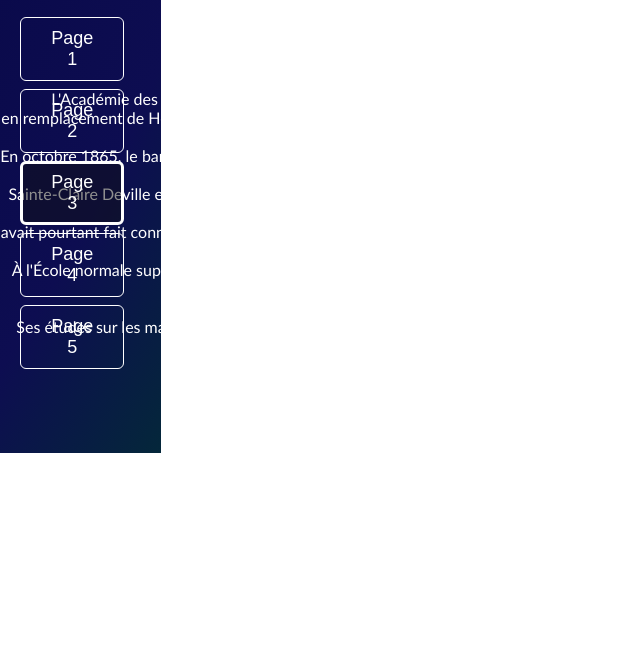
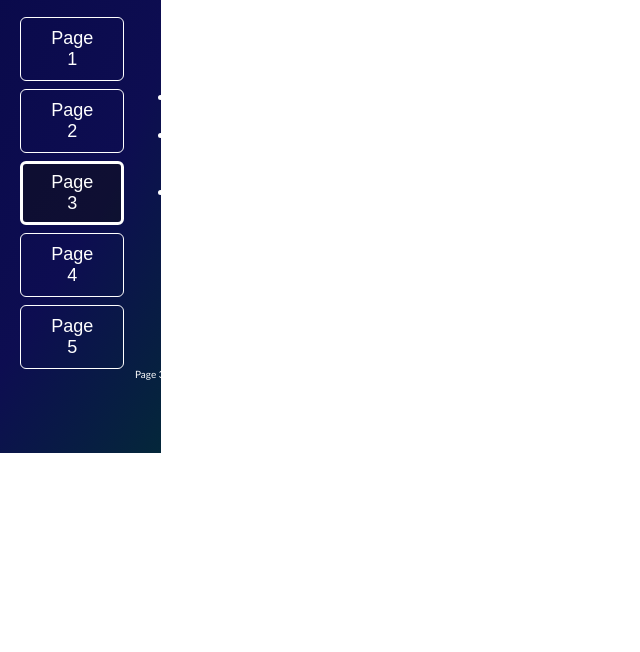
Before and after one commit to ipms-dev/dwgs-code.github.io, a plain HTML site: page page3.html in a window 1280 px wide. Shown: the part 148-800 px from the top of the page, without its empty margins (0-640 px from the left). Drawn offline with Linux system fonts and the light colour scheme.

Commit message:
Add files via upload

```diff
--- a/page3.html
+++ b/page3.html
@@ -2,7 +2,7 @@
 <html>
 <head>
   <link rel="icon" href="pasteur.png">
-    <title>CA MARCHE</title>
+    <title>Louis Pasteur</title>
     <link rel="stylesheet" type="text/css" href="style.css">
 
   <script src="bg.js">
@@ -16,10 +16,10 @@ setTimeout(function() {
   {
    if (event.deltaY < -15)
    {
-    window.location.replace("page2.html")
+    window.location.replace("page2.html");
    }
    else if (event.deltaY > 15){
-    window.location.replace("page4.html")
+    window.location.replace("page4.html");
   }
   });
 }, delay);
@@ -32,17 +32,22 @@ setTimeout(function() {
   <div class="global">
     <div class="loadScreen"><h1>PLEASE WAIT A MOMENT</h1><br><h2>The site is still loading.</h2></div>
     <div class="buttons"><button class="buttonChar" onclick="window.location.href='index.html';">Page 1</button><br><br><br><br><button class="buttonChar" onclick="window.location.href='page2.html';">Page 2</button><br><br><br><br><button class="buttonselectChar" onclick="window.location.href='page3.html';">Page 3</button><br><br><br><br><button class="buttonChar" onclick="window.location.href='page4.html';">Page 4</button><br><br><br><br><button class="buttonChar" onclick="window.location.href='page5.html';">Page 5</button></div>
-    <div class="topLayer title"><p style="font-size: 50px">Louis Pasteur</p><br><p style="font-size: 20px"></p><br/>De 1861 à 1862, Pasteur publie ses travaux réfutant la théorie de la génération spontanée (les microbes se créeraient à partir de rien).</br>L'Académie des sciences lui décerne le prix Jecker pour ses recherches sur les fermentations. En 1862, il est élu à l'Académie des sciences, dans la section de minéralogie,<br/>en remplacement de Henri Hureau de Senarmont.
+    <div class="topLayer title"><p style="font-size: 50px">Louis Pasteur</p><br><p style="font-size: 20px"></p><br/>
+      <ul><li>De 1861 à 1862, Pasteur publie ses travaux réfutant la théorie de la génération spontanée (les microbes se créeraient à partir<br/>de rien).</li>
+      <li>L'Académie des sciences lui décerne le prix Jecker pour ses recherches sur les fermentations. En 1862, il est élu à l'Académie des<br/>
+      sciences, dans la section de minéralogie, en remplacement de Henri Hureau de Senarmont. En 1863, il commence l'étude<br/>des altérations du vin, et entre autres, le processus de formation du vinaigre, il publie un ouvrage sur le sujet en 1866.</li>
 
-En 1863, il commence l'étude des altérations du vin, et entre autres, le processus de formation du vinaigre, il publie un ouvrage sur le sujet en 1866.<br/>
-
-En octobre 1865, le baron Haussmann, instituant une commission chargée d'étudier l'étiologie du choléra et les moyens d'y remédier, y nomme Pasteur, avec Dumas (président), Claude Bernard (malade, il n'y prendra part que de loin),<br/> Sainte-Claire Deville et Pelouze. Les savants, qui cherchent le principe de la contagion dans l'air (alors que Snow, dans un travail publié en 1855, avait montré qu'il était dans l'eau), ne trouvent pas le microbe, que Pacini<br/>avait pourtant fait connaître en 1854.
+      <li>En octobre 1865, le baron Haussmann, instituant une commission chargée d'étudier l'étiologie du choléra et les<br/>
+        moyens d'y remédier, y nomme Pasteur, avec Dumas (président), Claude Bernard (malade, il n'y prendra part que de<br/>
+        loin), Sainte-Claire Deville et Pelouze. Les savants, qui cherchent le principe de la contagion dans l'air (alors que Snow,<br/>
+        dans un travail publié en 1855, avait montré qu'il était dans l'eau), ne trouvent pas le microbe, que Pacini avait pourtant fait connaître en 1854.</li>
 
 
-Lettre de Pasteur à Napoléon III, demandant de nouveaux moyens matériels pour mener à bien ses recherches, avec annotations de Victor Duruy. Archives nationales de France.<br/>
-À l'École normale supérieure, où règne l'esprit républicain, Pasteur, proche de Napoléon III, est contesté tant par ses collègues que par les élèves, ce qui le pousse à démissionner, en 1867, de ses fonctions d'administrateur. Il reçoit une chaire en Sorbonne et on crée,<br/>à l'École normale même, un laboratoire de chimie physiologique dont la direction lui est confiée.<br/>
+Lettre de Pasteur à Napoléon III, demandant de nouveaux moyens matériels pour mener à bien ses recherches, avec annotations de Victor Duruy. Archives nationales de France.
+À l'École normale supérieure, où règne l'esprit républicain, Pasteur, proche de Napoléon III, est contesté tant par ses collègues que par les élèves, ce qui le pousse à démissionner, en 1867, de ses fonctions d'administrateur. Il reçoit une chaire en Sorbonne et on crée, à l'École normale même, un laboratoire de chimie physiologique dont la direction lui est confiée.
 
-Ses études sur les maladies des vers à soie, menées de 1865 à 1869 à la demande de Napoléon III, triomphent de la pébrine mais non de la flacherie et ne permettent pas vraiment d'endiguer le<br><p style="font-size:10px; margin-right: -35%;">Page 3</p></div>
+Ses études sur les maladies des vers à soie, menées de 1865 à 1869 à la demande de Napoléon III, triomphent de la pébrine mais non de la flacherie et ne permettent pas vraiment d'endiguer le<br>
+</ul><p style="font-size:10px; margin-right: -35%;">Page 3</p></div>
     <div class="bg"></div>
   </div>
 </body>
--- a/style.css
+++ b/style.css
@@ -43,7 +43,7 @@ body {
     color: white;
     font-family: "PT Sans", Calibri, Tahoma, sans-serif;
     color: white;
-    text-align: center;
+    text-align: justify;
   }
   .buttons{
     margin-left: 5%;
@@ -89,3 +89,6 @@ body {
     color:black;
 
   }
+  .title {
+margin-left: 135px;
+}
```
Also changed, not shown: index.html (+2 -1 lines), page2.html (+1 -1 lines), page4.html (+1 -1 lines), page5.html (+1 -1 lines), institut.jpg, vaccin.jpg (added).
